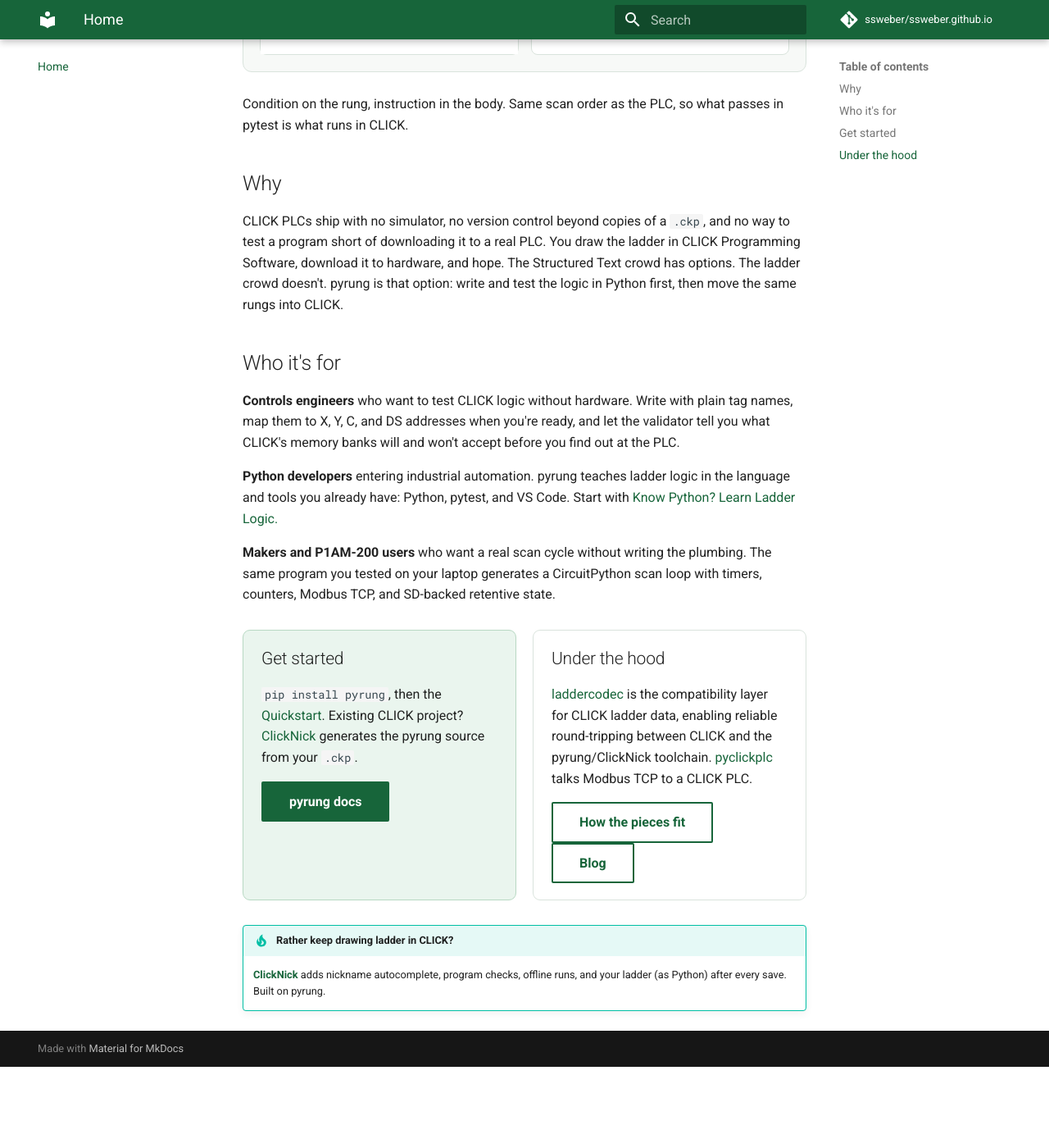
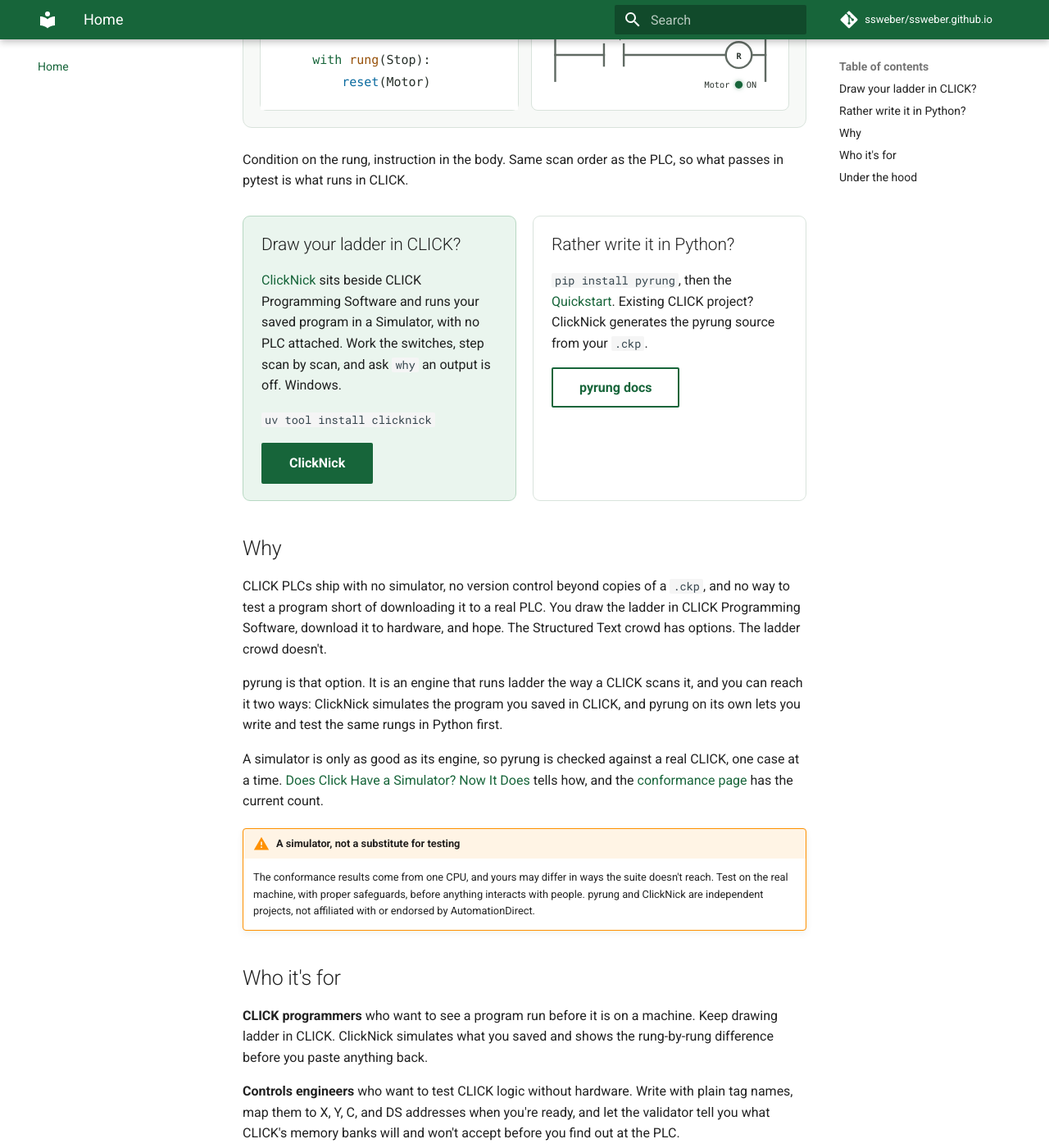
Before and after one commit to ssweber/ssweber.github.io, an MkDocs documentation site: the page built from docs/index.md, in a window 1280 px wide and 1400 px high, scrolled down 587 px. Shown: the whole window at 82% size. Built offline with MkDocs 1.6.1 and Material for MkDocs 9.7.7, drawn with Linux system fonts in a browser that asks for light colours; comment, search, counter and statistics services are not loaded; before the commit the page ends 1888 px from its top, so only the background shows below that; some of the changed text lies outside the part shown.

Commit message:
site: ClickNick Simulator launch post and front-door updates (#12)
- Blog: Does Click Have a Simulator? Now It Does, with the Simulator gif
  and the Review Changes screenshot; listed in the blog index and nav.
- Home: a New line linking ClickNick and the post, CLICK and Python
  visitor paths, a rewritten Why, and a warning that the simulator is
  not a substitute for testing on the real machine.
- How it fits: Review Changes, the ClickNick card, and Simulate or test.
- llms.txt: name the Simulator and list the post.

Co-authored-by: Claude Opus 5.5 <noreply@anthropic.com>

```diff
--- a/docs/index.md
+++ b/docs/index.md
@@ -1,6 +1,8 @@
 # Write ladder logic in Python. Test it. Deploy it to CLICK.
 
 pyrung turns a Python `with` block into a ladder rung: same rungs, same scan order, same timers as the CLICK PLC, with git, pytest, and a debugger around them.
+
+**New:** [ClickNick](https://pyrung.com/clicknick/) runs your saved CLICK program in a Simulator, with no PLC attached. [Does Click Have a Simulator? Now It Does →](blog/click-plc-simulator.md)
 
 <section class="pl-demo" data-pl-demo data-state="start" data-motor-state="on" role="group" aria-labelledby="pl-demo-title">
   <h2 id="pl-demo-title" class="pl-demo__title">Same logic, two views</h2>
@@ -62,11 +64,39 @@ pyrung turns a Python `with` block into a ladder rung: same rungs, same scan ord
 
 Condition on the rung, instruction in the body. Same scan order as the PLC, so what passes in pytest is what runs in CLICK.
 
+<div class="visitor-paths" markdown>
+<div class="visitor-path visitor-path--primary" markdown>
+## Draw your ladder in CLICK?
+
+[ClickNick](https://pyrung.com/clicknick/) sits beside CLICK Programming Software and runs your saved program in a Simulator, with no PLC attached. Work the switches, step scan by scan, and ask `why` an output is off. Windows.
+
+`uv tool install clicknick`
+
+[ClickNick](https://pyrung.com/clicknick/){ .md-button .md-button--primary }
+</div>
+<div class="visitor-path" markdown>
+## Rather write it in Python?
+
+`pip install pyrung`, then the [Quickstart](https://pyrung.com/pyrung/getting-started/quickstart/). Existing CLICK project? ClickNick generates the pyrung source from your `.ckp`.
+
+[pyrung docs](https://pyrung.com/pyrung/){ .md-button }
+</div>
+</div>
+
 ## Why
 
-CLICK PLCs ship with no simulator, no version control beyond copies of a `.ckp`, and no way to test a program short of downloading it to a real PLC. You draw the ladder in CLICK Programming Software, download it to hardware, and hope. The Structured Text crowd has options. The ladder crowd doesn't. pyrung is that option: write and test the logic in Python first, then move the same rungs into CLICK.
+CLICK PLCs ship with no simulator, no version control beyond copies of a `.ckp`, and no way to test a program short of downloading it to a real PLC. You draw the ladder in CLICK Programming Software, download it to hardware, and hope. The Structured Text crowd has options. The ladder crowd doesn't.
+
+pyrung is that option. It is an engine that runs ladder the way a CLICK scans it, and you can reach it two ways: ClickNick simulates the program you saved in CLICK, and pyrung on its own lets you write and test the same rungs in Python first.
+
+A simulator is only as good as its engine, so pyrung is checked against a real CLICK, one case at a time. [Does Click Have a Simulator? Now It Does](blog/click-plc-simulator.md) tells how, and the [conformance page](https://pyrung.com/pyrung/guides/conformance/) has the current count.
+
+!!! warning "A simulator, not a substitute for testing"
+    The conformance results come from one CPU, and yours may differ in ways the suite doesn't reach. Test on the real machine, with proper safeguards, before anything interacts with people. pyrung and ClickNick are independent projects, not affiliated with or endorsed by AutomationDirect.
 
 ## Who it's for
+
+**CLICK programmers** who want to see a program run before it is on a machine. Keep drawing ladder in CLICK. ClickNick simulates what you saved and shows the rung-by-rung difference before you paste anything back.
 
 **Controls engineers** who want to test CLICK logic without hardware. Write with plain tag names, map them to X, Y, C, and DS addresses when you're ready, and let the validator tell you what CLICK's memory banks will and won't accept before you find out at the PLC.
 
@@ -74,23 +104,8 @@ CLICK PLCs ship with no simulator, no version control beyond copies of a `.ckp`,
 
 **Makers and P1AM-200 users** who want a real scan cycle without writing the plumbing. The same program you tested on your laptop generates a CircuitPython scan loop with timers, counters, Modbus TCP, and SD-backed retentive state.
 
-<div class="visitor-paths" markdown>
-<div class="visitor-path visitor-path--primary" markdown>
-## Get started
-
-`pip install pyrung`, then the [Quickstart](https://pyrung.com/pyrung/getting-started/quickstart/). Existing CLICK project? [ClickNick](https://pyrung.com/clicknick/) generates the pyrung source from your `.ckp`.
-
-[pyrung docs](https://pyrung.com/pyrung/){ .md-button .md-button--primary }
-</div>
-<div class="visitor-path" markdown>
 ## Under the hood
 
 [laddercodec](https://pyrung.com/laddercodec/) is the compatibility layer for CLICK ladder data, enabling reliable round-tripping between CLICK and the pyrung/ClickNick toolchain. [pyclickplc](https://pyrung.com/pyclickplc/) talks Modbus TCP to a CLICK PLC.
 
 [How the pieces fit](overview.md){ .md-button } [Blog](blog/index.md){ .md-button }
-</div>
-</div>
-
-!!! tip "Rather keep drawing ladder in CLICK?"
-
-    [**ClickNick**](https://pyrung.com/clicknick/) adds nickname autocomplete, program checks, offline runs, and your ladder (as Python) after every save. Built on pyrung.
--- a/docs/llms.txt
+++ b/docs/llms.txt
@@ -4,7 +4,8 @@
 
 - [Overview](https://pyrung.com/overview/): How the projects fit together, the CLICK workflow, and important boundaries.
 - [Blog](https://pyrung.com/blog/): Ladder design, practical CLICK work, and engineering notes.
-- [ClickNick](https://pyrung.com/clicknick/): The CLICK-facing workbench for autocomplete, checks, offline testing, workspaces, and reviewed ladder changes.
+- [ClickNick](https://pyrung.com/clicknick/): The CLICK-facing workbench: a Simulator that runs your saved CLICK program with no PLC attached, plus autocomplete, checks, workspaces, and reviewed ladder changes.
+- [Does Click Have a Simulator? Now It Does](https://pyrung.com/blog/click-plc-simulator/): The ClickNick Simulator, and how pyrung is checked against a real CLICK, case by case.
 - [pyrung](https://pyrung.com/pyrung/): Python ladder source, execution, testing, analysis, verification, and hardware targets.
 - [laddercodec](https://pyrung.com/laddercodec/): CLICK ladder clipboard and program format codec.
 - [pyclickplc](https://pyrung.com/pyclickplc/): CLICK-compatible Modbus TCP and address, nickname, and Data View tooling.
--- a/mkdocs.yml
+++ b/mkdocs.yml
@@ -20,6 +20,7 @@ nav:
   - pyrung docs: https://pyrung.com/pyrung/
   - Blog:
       - Blog: blog/index.md
+      - Does Click Have a Simulator? Now It Does: blog/click-plc-simulator.md
       - Gradual Typing for Ladder Logic: blog/gradual-typing-for-ladder-logic.md
       - The Complexity Was Never in the Logic: blog/complexity-was-never-in-the-logic.md
       - The Zen of Ladder: blog/zen-of-ladder.md
```
Also changed, not shown: docs/blog/click-plc-simulator.md (added, +101 -0 lines), docs/blog/index.md (+8 -0 lines), docs/overview.md (+5 -5 lines), docs/blog/clicknick-simulator.gif (added), docs/blog/review-changes-conveyor.png (added).
